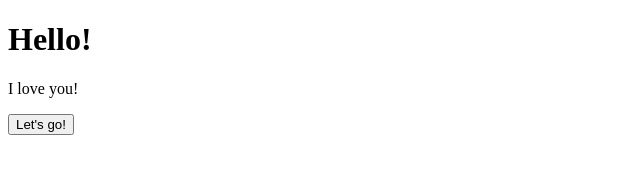
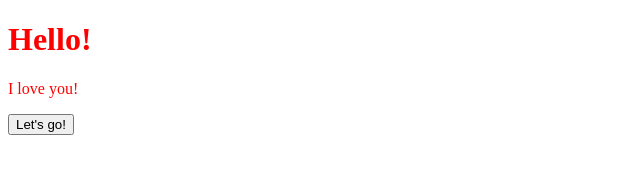
Before and after one commit to oc-melnik/HW2-git-basics1, a plain HTML site: page index.html in a window 1280 px wide. Shown: the whole page, without its empty margins (0-640 px from the left). Drawn offline with Linux system fonts and the light colour scheme.

Commit message:
Add style.css

```diff
--- a/index.html
+++ b/index.html
@@ -3,6 +3,7 @@
     <head>
         <meta charset="UTF-8">
         <title>Personal page</title>
+        <link rel="stylesheet" href="style.css">
     </head>
     <body>
         <h1>Hello!</h1>
--- /dev/null
+++ b/style.css
@@ -0,0 +1,3 @@
+body {
+    color:red;
+}
```
